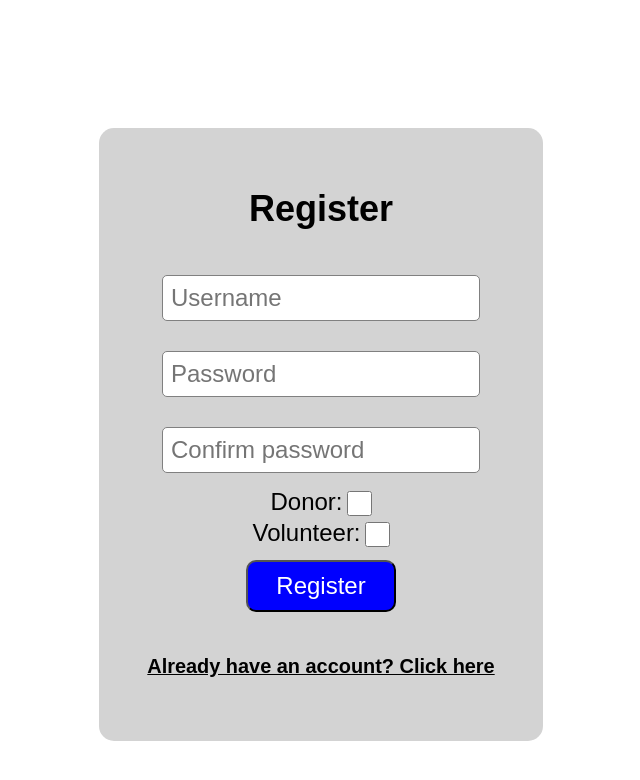
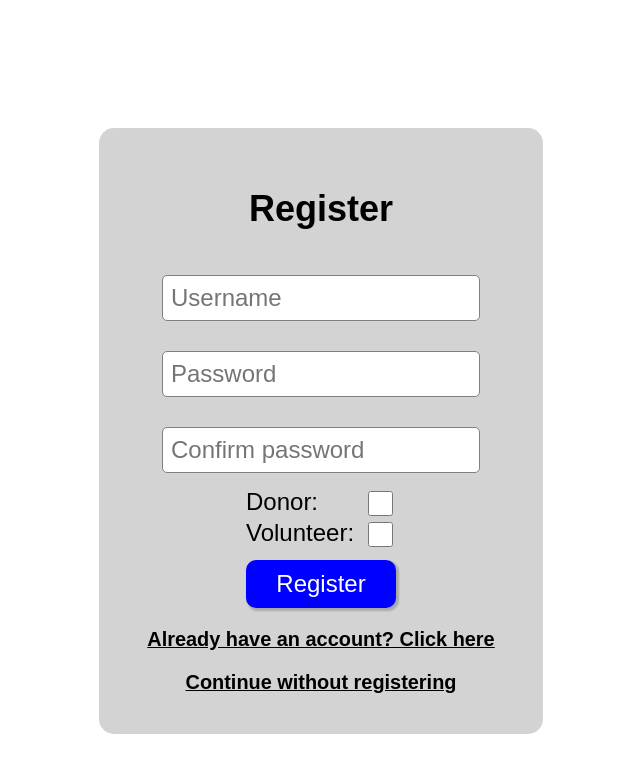
Before and after one commit to logan-larson/cs741-project, an Angular app in the folder client/: page /#/auth in a window 1280 px wide. Shown: the top 780 px of the page, without its empty margins (319-959 px from the left). Built offline with nearby package versions, Linux system fonts and the light colour scheme.

Commit message:
Style login and register

```diff
--- a/client/src/app/components/auth/login/login.component.css
+++ b/client/src/app/components/auth/login/login.component.css
@@ -4,6 +4,7 @@
   margin-top: 10%;
   padding: 30px;
   border-radius: 15px;
+  box-shadow: 2px 2px 3px rgba(0, 0, 0, 0.2);
 }
 
 h2 {
@@ -19,6 +20,19 @@ h5 {
   margin: 10px;
 }
 
+#login {
+  border: none;
+  color: white;
+  box-shadow: 2px 2px 2px 1px rgba(0, 0, 0, 0.2);
+  background-color: var(--blue);
+  transition: background-color 0.5s;
+}
+
+#login:hover {
+  background-color: var(--dark-blue);
+  cursor: pointer;
+}
+
 .link {
   text-decoration: underline;
 }
--- a/client/src/app/components/auth/login/login.component.html
+++ b/client/src/app/components/auth/login/login.component.html
@@ -1,6 +1,6 @@
 <div class="container bg-ltgrey">
+  <h2 class="txt-center">Login</h2>
   <form>
-    <h2 class="txt-center">Login</h2>
     <input type="text"
       name="username"
       id="username"
@@ -14,7 +14,7 @@
       class="center-self input-margin"
       [(ngModel)]="password">
     <div class="flow-vert center-items button-group">
-      <button (click)="login()" class="txt-white bg-blue" >Login</button>
+      <button id="login" (click)="login()" class="txt-white bg-blue" >Login</button>
       <h5 (click)="gotoRegister()" class="link">Need to make an account? Click here</h5>
       <h5 (click)="gotoHome()" class="link">Continue without logging in</h5>
     </div>
--- a/client/src/app/components/auth/register/register.component.css
+++ b/client/src/app/components/auth/register/register.component.css
@@ -23,3 +23,47 @@ h2 {
   cursor: pointer;
   color: blue;
 }
+
+#type-container {
+  display: flex;
+  flex-direction: column;
+}
+
+.checkbox-container {
+  display: flex;
+  width: 150px;
+  margin: auto;
+  justify-content: space-between;
+}
+
+.checkbox-container label input {
+  margin: 0px;
+}
+
+#register {
+  border: none;
+  color: white;
+  box-shadow: 2px 2px 2px 1px rgba(0, 0, 0, 0.2);
+  background-color: var(--blue);
+  transition: background-color 0.5s;
+}
+
+#register:hover {
+  background-color: var(--dark-blue);
+  cursor: pointer;
+}
+
+#button-container {
+  display: flex;
+  flex-direction: column;
+  justify-content: center;
+}
+
+#register {
+  margin: 10px auto;
+}
+
+h5 {
+  margin: 10px 0px;
+  text-align: center;
+}
--- a/client/src/app/components/auth/register/register.component.html
+++ b/client/src/app/components/auth/register/register.component.html
@@ -19,27 +19,28 @@
       placeholder="Confirm password"
       class="center-self input-margin"
       [(ngModel)]="confirmPassword">
-    <div class="flow-hori">
-      <label for="donor" style="margin-left: auto;">Donor: </label>
+    <div id="type-container">
+      <div class="checkbox-container">
+        <label for="donor">Donor: </label>
         <input type="checkbox"
           name="donor"
           id="donor"
           class="checkbox"
-        style="margin-right: auto;"
           [(ngModel)]="donor">
       </div>
-    <div class="flow-hori">
-      <label for="volunteer" style="margin-left: auto;">Volunteer: </label>
+      <div class="checkbox-container">
+        <label for="volunteer">Volunteer: </label>
         <input type="checkbox"
           name="volunteer"
           id="volunteer"
           class="checkbox"
-        style="margin-right: auto;"
           [(ngModel)]="volunteer">
       </div>
-    <div class="flow-vert center-items">
-      <button (click)="register()" class="txt-white bg-blue" >Register</button>
+    </div>
+    <div id="button-container">
+      <button id="register" (click)="register()">Register</button>
       <h5 (click)="gotoLogin()" class="link">Already have an account? Click here</h5>
+      <h5 (click)="gotoHome()" class="link">Continue without registering</h5>
     </div>
   </form>
 </div>
--- a/client/src/app/components/auth/register/register.component.ts
+++ b/client/src/app/components/auth/register/register.component.ts
@@ -61,4 +61,8 @@ export class RegisterComponent implements OnInit {
     this.authService.setPage('login');
     this.gotoLoginEmitter.emit("goto login");
   }
+
+  gotoHome() {
+    this.router.navigateByUrl('home');
+  }
 }
```
Lines whose indentation alone changed are shown as unchanged.
